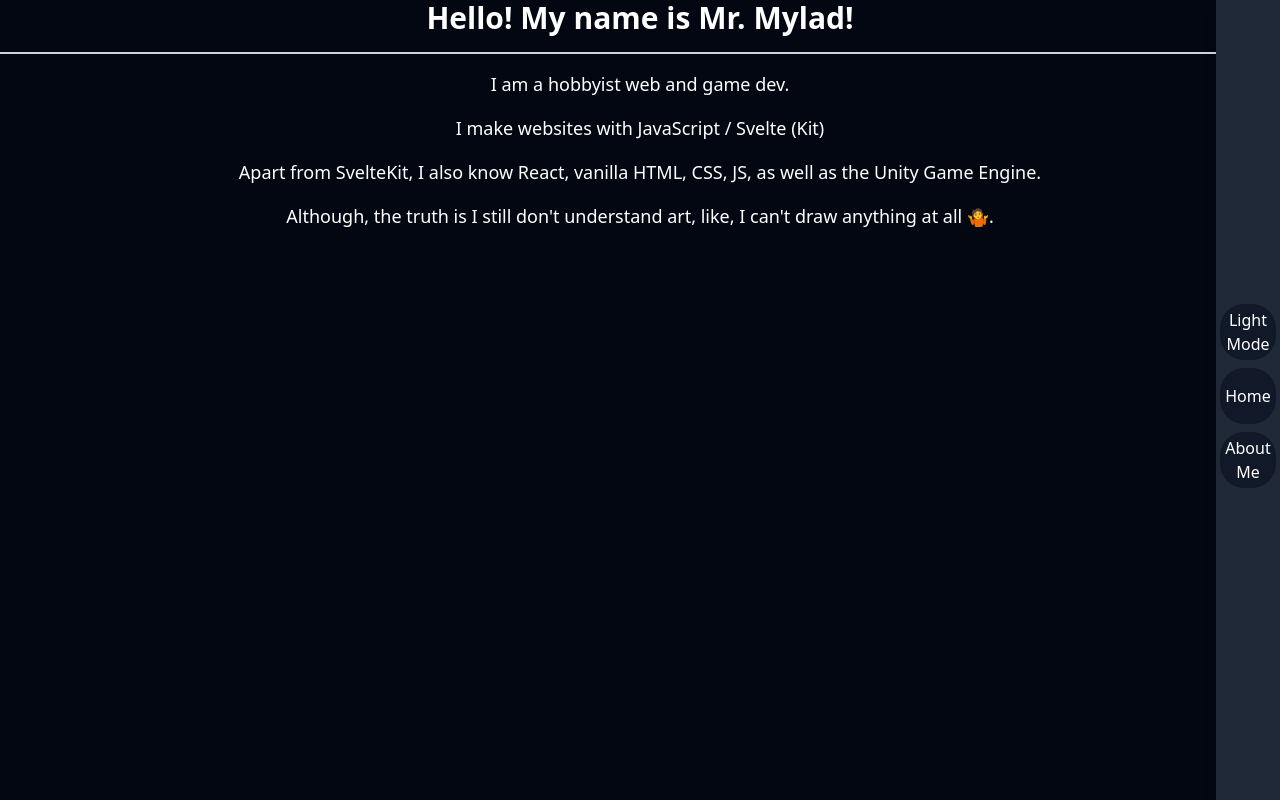
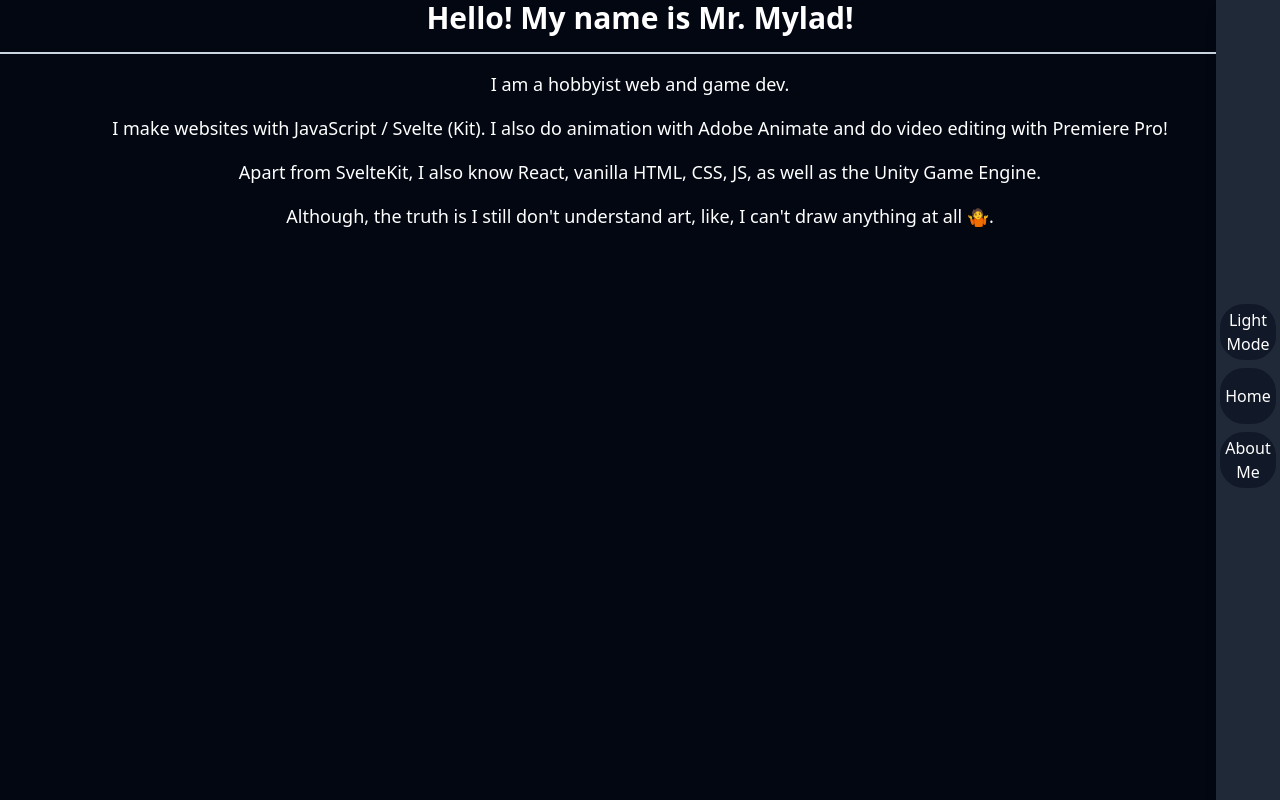
Before and after one commit to Mr-Mylad/mrmylad.ml, a SvelteKit app: page /AboutMe in a window 1280 px wide. Built offline with nearby package versions, Linux system fonts and the light colour scheme.

Commit message:
Added editing and animating information

```diff
--- a/src/routes/AboutMe/+page.svelte
+++ b/src/routes/AboutMe/+page.svelte
@@ -4,6 +4,6 @@
 <h1 class="header-1 mb-4">Hello! My name is Mr. Mylad!</h1>
 <hr class="h-fit mb-4 border-gray-800 dark:border-slate-300 border-y">
 <h3 class="header-3">I am a hobbyist web and game dev.</h3>
-<h3 class="header-3">I make websites with JavaScript / Svelte (Kit)</h3>
+<h3 class="header-3">I make websites with JavaScript / Svelte (Kit). I also do animation with Adobe Animate and do video editing with Premiere Pro!</h3>
 <h3 class="header-3">Apart from SvelteKit, I also know React, vanilla HTML, CSS, JS, as well as the Unity Game Engine.</h3>
 <h3 class="header-3">Although, the truth is I still don't understand art, like, I can't draw anything at all 🤷.</h3>
```
